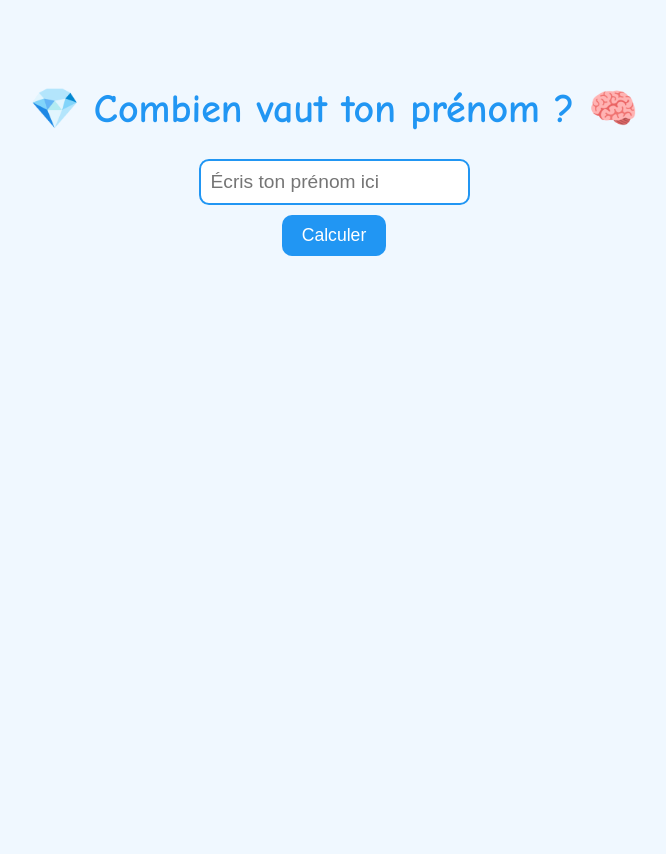
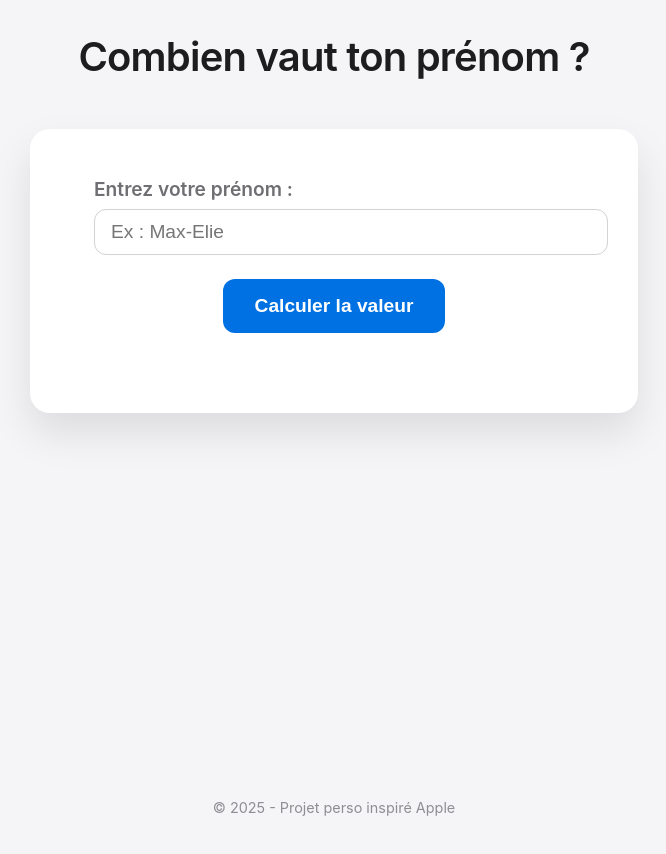
Before and after one commit to max260tech/Combien_vaut_ton_prenom, a plain HTML site: page index.html in a window 1280 px wide. Shown: the whole page, without its empty margins (306-972 px from the left). Before the commit the page ends 800 px from the top, so only its background shows below. Drawn offline with Linux system fonts and the light colour scheme; a web font is replaced by a local one.

Commit message:
index.html

```diff
--- a/index.html
+++ b/index.html
@@ -1,78 +1,168 @@
 <!DOCTYPE html>
 <html lang="fr">
 <head>
-  <meta charset="UTF-8">
-  <meta name="viewport" content="width=device-width, initial-scale=1.0">
+    <meta charset="UTF-8" />
+    <meta name="viewport" content="width=device-width, initial-scale=1" />
     <meta name="ppck-ver" content="a82c6c54126c267c4494726ad0d4275d" />
     <title>Combien vaut ton prénom ?</title>
     <style>
+        /* Style épuré façon Apple */
+        @import url('https://fonts.googleapis.com/css2?family=SF+Pro+Text:wght@400;600&display=swap');
+
         body {
-      font-family: 'Comic Sans MS', cursive, sans-serif;
-      background-color: #f0f8ff;
-      text-align: center;
-      padding: 50px;
+            margin: 0;
+            font-family: 'SF Pro Text', -apple-system, BlinkMacSystemFont, 'Segoe UI', Roboto, Oxygen,
+                Ubuntu, Cantarell, 'Open Sans', 'Helvetica Neue', sans-serif;
+            background-color: #f5f5f7;
+            color: #1d1d1f;
+            display: flex;
+            flex-direction: column;
+            min-height: 100vh;
+            align-items: center;
+            justify-content: center;
+            padding: 2rem;
         }
 
-    h1 {
-      color: #2196f3;
-      font-size: 2.5em;
+        header {
+            text-align: center;
+            margin-bottom: 3rem;
+        }
+
+        header h1 {
+            font-weight: 600;
+            font-size: 2.5rem;
+            letter-spacing: -0.02em;
+            margin: 0;
+        }
+
+        main {
+            background: white;
+            border-radius: 20px;
+            box-shadow: 0 20px 40px rgb(0 0 0 / 0.1);
+            padding: 3rem 4rem;
+            max-width: 480px;
+            width: 100%;
+            text-align: center;
+        }
+
+        label {
+            font-weight: 600;
+            font-size: 1.2rem;
+            display: block;
+            margin-bottom: 0.5rem;
+            text-align: left;
+            color: #6e6e73;
         }
 
         input[type="text"] {
-      padding: 10px;
-      font-size: 1.2em;
-      border-radius: 10px;
-      border: 2px solid #2196f3;
+            width: 100%;
+            font-size: 1.2rem;
+            padding: 0.7rem 1rem;
+            border-radius: 12px;
+            border: 1px solid #d2d2d7;
+            margin-bottom: 1.5rem;
+            outline-offset: 2px;
+            transition: border-color 0.3s;
+        }
+
+        input[type="text"]:focus {
+            border-color: #0071e3;
+            box-shadow: 0 0 5px #0071e3;
         }
 
         button {
-      margin-top: 10px;
-      padding: 10px 20px;
-      font-size: 1.1em;
+            background-color: #0071e3;
+            color: white;
             border: none;
-      background-color: #2196f3;
-      color: white;
-      border-radius: 10px;
+            padding: 1rem 2rem;
+            font-size: 1.2rem;
+            border-radius: 12px;
             cursor: pointer;
+            font-weight: 600;
+            transition: background-color 0.3s;
         }
 
         button:hover {
-      background-color: #1976d2;
+            background-color: #005bb5;
         }
 
         #result {
-      margin-top: 30px;
-      font-size: 1.5em;
-      color: #0d47a1;
+            margin-top: 2rem;
+            font-size: 1.4rem;
+            font-weight: 600;
+            color: #0071e3;
+        }
+
+        footer {
+            margin-top: auto;
+            padding: 1rem;
+            font-size: 0.9rem;
+            color: #8e8e93;
+            text-align: center;
+        }
+
+        /* Responsive */
+        @media (max-width: 520px) {
+            main {
+                padding: 2rem;
+                margin: 0 1rem;
+            }
         }
     </style>
 </head>
 <body>
-  <h1>💎 Combien vaut ton prénom ? 🧠</h1>
-  <input type="text" id="prenom" placeholder="Écris ton prénom ici">
-  <br>
-  <button onclick="calculerValeur()">Calculer</button>
+    <header>
+        <h1>Combien vaut ton prénom ?</h1>
+    </header>
+
+    <main>
+        <label for="prenom">Entrez votre prénom :</label>
+        <input type="text" id="prenom" placeholder="Ex : Max-Elie" autocomplete="off" />
+        <button id="calculer">Calculer la valeur</button>
 
         <div id="result"></div>
+    </main>
+
+    <footer>
+        &copy; 2025 - Projet perso inspiré Apple
+    </footer>
 
     <script>
-    function calculerValeur() {
-      const prenom = document.getElementById("prenom").value.trim();
+        // Fonction pour calculer la valeur du prénom
+        // Exemple : A=1, B=2, ..., Z=26, lettres accentuées décomposées en lettre simple
+        function valeurPrenom(prenom) {
+            if (!prenom) return 0;
+            prenom = prenom.toUpperCase();
 
-      if (prenom === "") {
-        document.getElementById("result").innerText = "⚠️ Tu dois d'abord écrire un prénom !";
+            // Normalisation pour enlever accents et caractères spéciaux
+            prenom = prenom.normalize('NFD').replace(/[\u0300-\u036f]/g, '');
+
+            let total = 0;
+            for (let char of prenom) {
+                let code = char.charCodeAt(0);
+                if (code >= 65 && code <= 90) {
+                    total += code - 64; // A=1, B=2 ...
+                }
+            }
+            return total;
+        }
+
+        document.getElementById('calculer').addEventListener('click', () => {
+            const prenom = document.getElementById('prenom').value.trim();
+            if (!prenom) {
+                document.getElementById('result').textContent = "Veuillez entrer un prénom valide.";
                 return;
             }
+            const valeur = valeurPrenom(prenom);
+            document.getElementById('result').textContent = `La valeur de "${prenom}" est : ${valeur}`;
+        });
 
-      let valeur = 0;
-      for (let i = 0; i < prenom.length; i++) {
-        valeur += prenom.charCodeAt(i);
+        // Permettre aussi de lancer le calcul avec "Entrée" dans le champ texte
+        document.getElementById('prenom').addEventListener('keydown', (e) => {
+            if (e.key === 'Enter') {
+                document.getElementById('calculer').click();
             }
-
-      const points = (valeur % 500) + 10;
-      document.getElementById("result").innerText =
-        `🎉 Le prénom "${prenom}" vaut ${points} points de rareté !`;
-    }
+        });
     </script>
 </body>
 </html>
```
Lines whose indentation alone changed are shown as unchanged.
